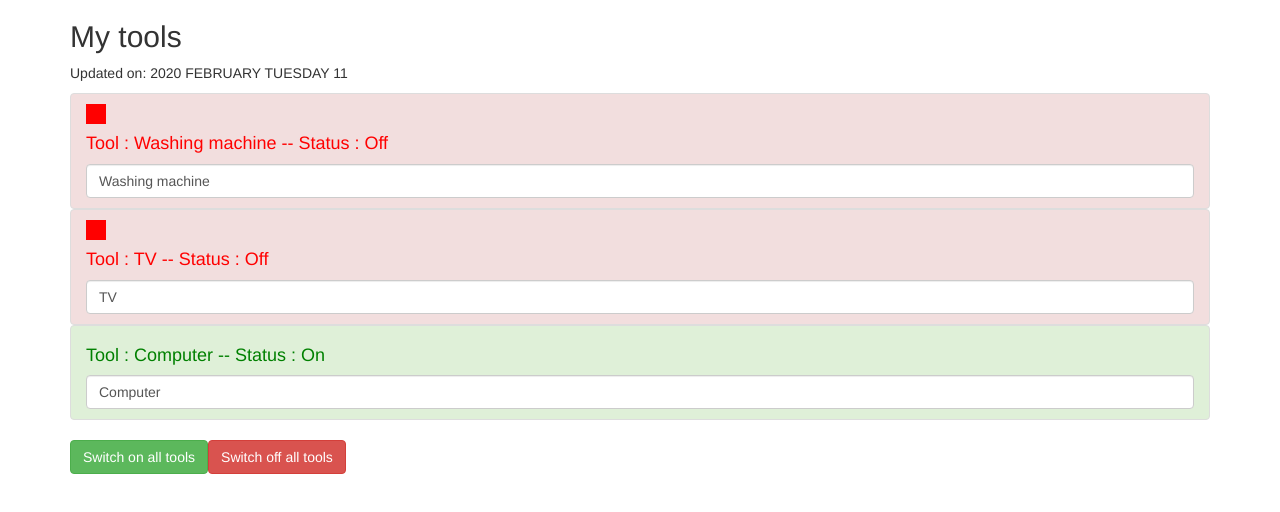
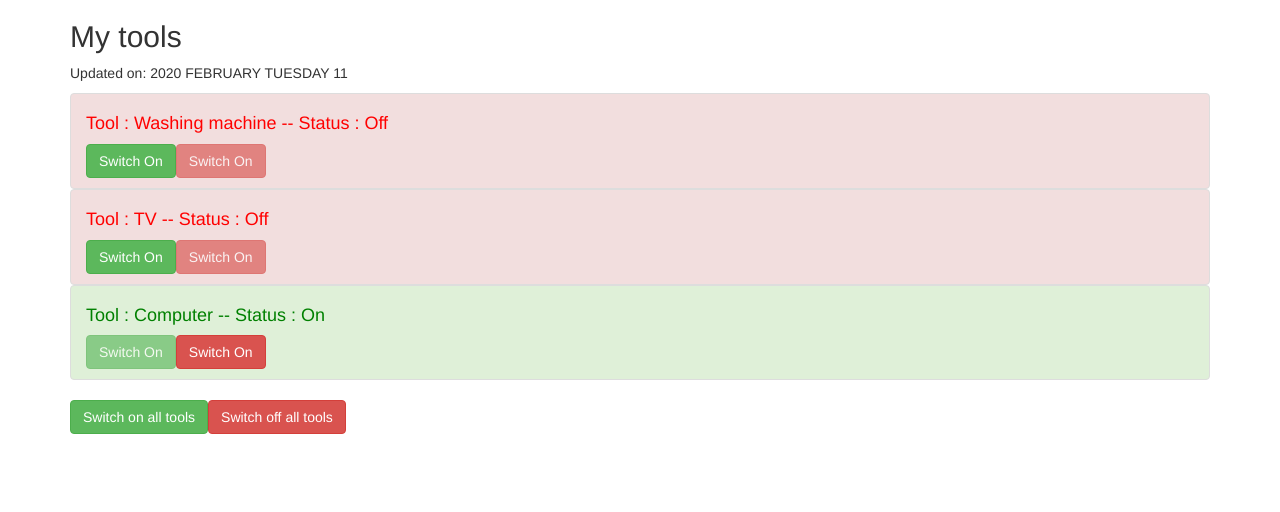
Before and after one commit to ln56b/Angular-ToolApp-OC, an Angular app: page / in a window 1280 px wide. Shown: the top 512 px of the page. Built offline with nearby package versions, Linux system fonts and the light colour scheme.

Commit message:
functional service per component

```diff
--- a/src/app/app.component.html
+++ b/src/app/app.component.html
@@ -6,7 +6,8 @@
       <p>Updated on: {{ lastUpdate | async | date: 'y MMMM EEEE d' | uppercase }} </p>
       <ul class="list-group">
         <app-tool
-        *ngFor="let tool of tools"
+        *ngFor="let tool of tools; let i = index"
+        [indexOfTool] = i
         [toolName]="tool.name"
         [toolStatus]="tool.status"
         ></app-tool>
--- a/src/app/app.component.ts
+++ b/src/app/app.component.ts
@@ -1,5 +1,5 @@
 import { Component, OnInit } from '@angular/core';
-import { toolService } from './services/tool.services';
+import { ToolService } from './services/tool.services';
 
 @Component({
   selector: 'app-root',
@@ -21,7 +21,7 @@ export class AppComponent implements OnInit {
   )
   tools: any[];
 
-  constructor(private toolService: toolService) {
+  constructor(private toolService: ToolService) {
     setTimeout(
       () => {
         this.isAuth = true;
--- a/src/app/app.module.ts
+++ b/src/app/app.module.ts
@@ -6,7 +6,7 @@ import { AppRoutingModule } from './app-routing.module';
 import { AppComponent } from './app.component';
 import { ToolComponent } from './tool/tool.component';
 
-import { toolService } from './services/tool.services'
+import { ToolService } from './services/tool.services'
 
 @NgModule({
   declarations: [
@@ -19,7 +19,7 @@ import { toolService } from './services/tool.services'
     FormsModule
   ],
   providers: [
-    toolService
+    ToolService
   ],
   bootstrap: [AppComponent]
 })
--- a/src/app/services/tool.services.ts
+++ b/src/app/services/tool.services.ts
@@ -1,4 +1,4 @@
-export class toolService {
+export class ToolService {
 
   tools = [
     {
@@ -26,4 +26,12 @@ export class toolService {
       tool.status = "Off"
     }
   };
+
+  switchOnOne(index: number) {
+    this.tools[index].status = 'On';
+  }
+
+  switchOffOne(index: number) {
+    this.tools[index].status = 'Off';
+  }
 }
--- a/src/app/tool/tool.component.html
+++ b/src/app/tool/tool.component.html
@@ -1,11 +1,15 @@
 <li [ngClass]="{'list-group-item': true,
                 'list-group-item-success': toolStatus === 'On',
                 'list-group-item-danger': toolStatus === 'Off'}">
-  <div
+  <!-- <div
   style="width:20px; height:20px; background-color:red;"
   *ngIf="toolStatus === 'Off'" >
-  </div>
-  <h4 [ngStyle]="{color: getColor()}">Tool : {{ toolName }} -- Status : {{ getStatus() }} </h4
-    >
-  <input type="text" class="form-control" [(ngModel)]="toolName">
+  </div> -->
+  <h4 [ngStyle]="{color: getColor()}">Tool : {{ toolName }} -- Status : {{ getStatus() }} </h4>
+  <button class="btn btn-success"
+          (click)="onSwitchOn()"
+          [disabled]="toolStatus === 'On'">Switch On</button>
+  <button class="btn btn-danger"
+          (click)="onSwitchOff()"
+          [disabled]="toolStatus === 'Off'">Switch On</button>
 </li>
--- a/src/app/tool/tool.component.ts
+++ b/src/app/tool/tool.component.ts
@@ -1,5 +1,5 @@
 import { Component, Input, OnInit } from '@angular/core';
-import { InvokeFunctionExpr } from '@angular/compiler';
+import { ToolService } from '../services/tool.services'
 
 @Component({
   selector: 'app-tool',
@@ -10,8 +10,9 @@ export class ToolComponent implements OnInit {
 
   @Input() toolName : string;
   @Input() toolStatus : string;
+  @Input() indexOfTool : number;
 
-  constructor() { }
+  constructor(private toolService: ToolService) { }
 
   ngOnInit(): void {
   }
@@ -27,4 +28,12 @@ export class ToolComponent implements OnInit {
       return 'red';
     }
   }
+
+  onSwitchOn() {
+    this.toolService.switchOnOne(this.indexOfTool);
+  }
+
+  onSwitchOff() {
+    this.toolService.switchOffOne(this.indexOfTool);
+  }
 }
```
